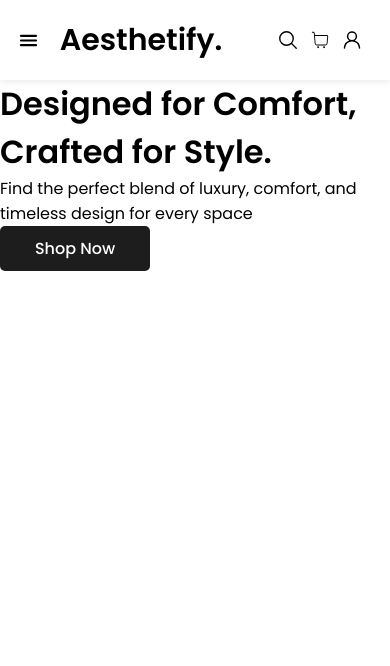
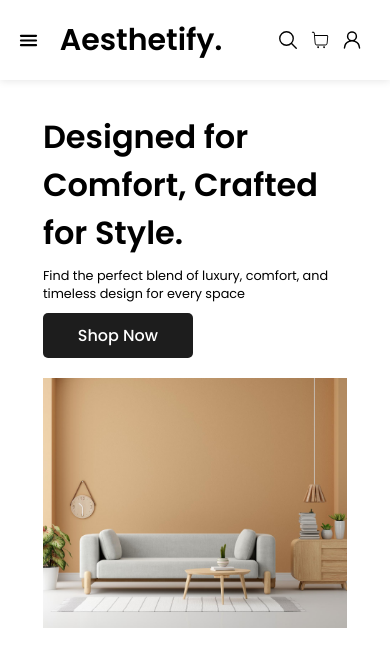
Before and after one commit to anthonyFelixCPE/Aesthetify, a Next.js app: page / in a window 390 px wide. Shown: the top 666 px of the page. Built offline with nearby package versions, Linux system fonts and the light colour scheme.

Commit message:
Hero section made responsive

```diff
--- a/src/app/page.js
+++ b/src/app/page.js
@@ -1,5 +1,7 @@
 import styles from "./styles/page.module.css";
 import DarkBGButton from "./components/DarkBGButton";
+import Image from "next/image";
+import HeroImage from "../images/hero-image.jpg";
 
 export default function Home() {
     return (
@@ -13,6 +15,14 @@ export default function Home() {
                     </p>
                     <DarkBGButton>Shop Now</DarkBGButton>
                 </div>
+                <div className={styles.imageContainer}>
+                    <Image
+                        src={HeroImage}
+                        alt="Hero Image"
+                        layout="fill"
+                        objectFit="cover"
+                    />
+                </div>
             </div>
         </div>
     );
--- a/src/app/styles/page.module.css
+++ b/src/app/styles/page.module.css
@@ -0,0 +1,58 @@
+.page {
+    padding: 0 clamp(2%, 8vw, 10%);
+}
+
+.hero {
+    width: 100%;
+    min-height: calc(100vh - 80px);
+    display: flex;
+    padding: 10% clamp(0px, 3vw, 40px);
+    gap: 20px;
+}
+
+.textButton {
+    display: flex;
+    flex-direction: column;
+    justify-content: center;
+    gap: 25px;
+    width: 45%;
+}
+
+.textButton h1 {
+    font-size: clamp(2rem, 4vw, 3.5rem);
+}
+
+.textButton p {
+    font-size: clamp(0.8rem, 2.5vw, 1.2rem);
+}
+
+.imageContainer {
+    position: relative;
+    min-height: 100%;
+    width: 100%;
+}
+
+@media screen and (max-width: 1024px) {
+    .hero {
+        flex-direction: column;
+    }
+
+    .textButton {
+        width: 100%;
+    }
+
+    .imageContainer {
+        height: 400px;
+        width: 100%;
+    }
+}
+
+@media screen and (max-width: 768px) {
+    .textButton {
+        gap: 10px;
+    }
+
+    .imageContainer {
+        height: 250px;
+    }
+}
```
Also changed, not shown: src/app/components/ImageContainer.js (added, +13 -0 lines), src/app/styles/ImageContainer.module.css (added), src/images/hero-image.jpg (renamed from public/hero-image.jpg).
